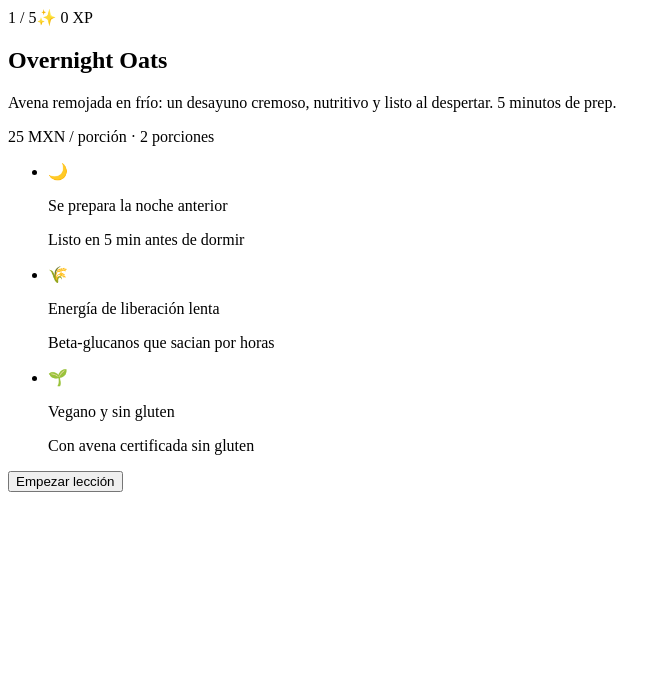
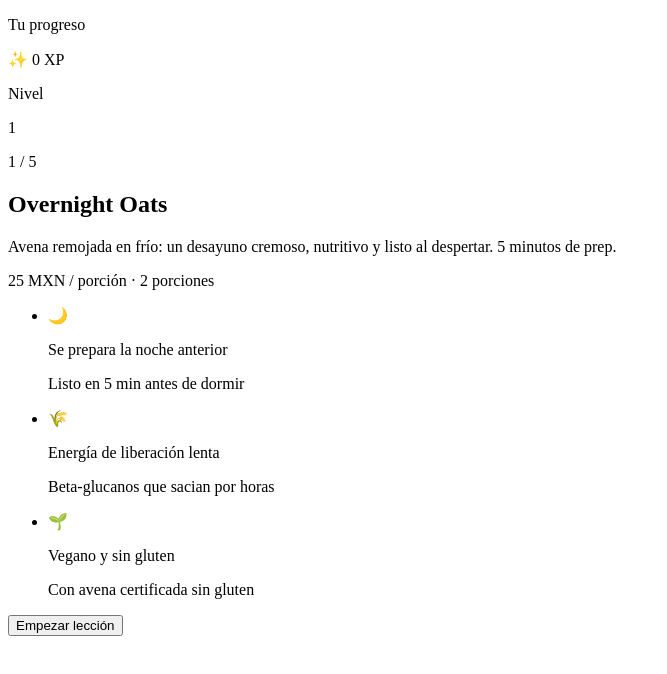
Before and after one commit to lpiedras4/cookingo-demo, a React (Vite) app in the folder my-app/: page / in a window 1280 px wide. Shown: the top 674 px of the page, without its empty margins (0-667 px from the left). Built offline with nearby package versions, Linux system fonts and the light colour scheme; the HTML template or start-up script is replaced by a standard one.

Commit message:
Se agregarón custom hooks con useEffect y useState y se persisten datos en localStorage automaticamente

```diff
--- a/my-app/src/App.jsx
+++ b/my-app/src/App.jsx
@@ -1,13 +1,40 @@
 import React from "react";
 import { getLesson } from "./data/lessons";
 import LessonFlow from "./components/lesson/LessonFlow";
-
+import { useProgress } from "./hooks/useProgress";
 
 const App = () => {
   const lesson = getLesson("overnight-oats");
+  const {xp, addXp} = useProgress();
   return (
    <main className="mx-auto min-h-screen max-w-md bg-cream px-5 py-6">
-   <LessonFlow lesson ={lesson}/>
+
+      {/* Header con XP total del usuario */}
+      <header className="mb-6 rounded-2xl bg-white p-4 shadow-sm">
+        <div className="flex items-center justify-between">
+          <div>
+            <p className="text-xs uppercase tracking-wide text-stone-400">Tu progreso</p>
+            <p className="font-display text-2xl font-bold text-forest">
+              ✨ {xp} XP
+            </p>
+          </div>
+          <div className="text-right">
+            <p className="text-xs text-stone-400">Nivel</p>
+            <p className="font-display text-2xl font-bold text-amber">
+              {Math.floor(xp / 100) + 1}
+            </p>
+          </div>
+        </div>
+        {/* Barra de nivel: cada 100 XP es un nivel */}
+        <div className="mt-2 h-2 rounded-full bg-stone-100">
+          <div
+            className="h-full rounded-full bg-amber transition-all duration-500"
+            style={{ width: `${(xp % 100)}%` }}
+          />
+        </div>
+      </header>
+
+      <LessonFlow lesson={lesson} onEarnXp={addXp} />
     </main>
   );
 };
--- a/my-app/src/components/lesson/LessonFlow.jsx
+++ b/my-app/src/components/lesson/LessonFlow.jsx
@@ -6,17 +6,36 @@ import { TOTAL_SCREENS } from "../../data/lessons";
 /*
 Orquesta el flujo de 5 pantallas de una lección
 Este componente sabe en qué paso estamos
-@param  {{ lesson: import("../../data/lessons").Lesson }} props
-*/
+/**
+ * @param {{
+ *   lesson: import("../../data/lessons").Lesson,
+ *   onEarnXp: (points: number) => void  //  callback para reportar XP ganado
+ * }} props
+ */
 
-const LessonFlow = ({ lesson }) => {
+const XP_PER_SCREEN = { // XP otorgado por pantalla
+  1:0,    // Bienvenida: sin XP
+  2: 15,  // Ingredientes: 15 XP por completar la compra
+  3: 10,  // Prep: 10 XP por ordenar correctamente
+  4: 40,  // Cocina: 40 XP de los quizzes (suma de todos los pasos)
+  5: 10,  // Resultados: 10 XP bonus por completar
+
+};
+
+
+const LessonFlow = ({ lesson, onEarnXp }) => {
   const [step, setStep] = useState(1);
-  const [xp, setXP] = useState(0);
+
   const next = () => {
-    setStep((s) =>  Math.min(TOTAL_SCREENS, s + 1));
-    setXP((currXP) => currXP + 10);
+    const nextStep = Math.min(TOTAL_SCREENS, step + 1);
+    setStep(nextStep);
+    //otorga el XP correspondiente a la pantalla que se acaba de avanzar.
+    const xpEarned = XP_PER_SCREEN[nextStep] || 0;
+    if (xpEarned > 0){
+      onEarnXp(xpEarned);
+    }
+  };
 
-  };
 
   const prev = () => setStep((s) => Math.max(1, s - 1));
 
@@ -34,9 +53,7 @@ const LessonFlow = ({ lesson }) => {
           {step} / {TOTAL_SCREENS}
         </span>
 
-        <span className="text-xs font-semibold text-amber-dark tabular-nums">
-          ✨ {xp} XP
-        </span>
+
       </div>
 
       {/**Una sola pantalla visible a la vez */}
@@ -72,10 +89,10 @@ const LessonFlow = ({ lesson }) => {
       )}
     </div>
   );
-}
+};
 
 /*Placeholder temporal - se reemplazará pantalla por pantalla */
-function PlaceholderScreen({ title, onNext, onPrev, isFirstStep = false}) {
+function PlaceholderScreen({ title, onNext, onPrev}) {
   return (
     <div className="mt-6 space-y-4 rounded-3xl border-2 border-dashed border-stone-300 p-8 text-center">
       <p className="font-display text-2xl font-bold text-stone-700">{title}</p>
@@ -86,11 +103,11 @@ function PlaceholderScreen({ title, onNext, onPrev, isFirstStep = false}) {
         {onPrev && (
           <button
             onClick={onPrev}
-            disabled={isFirstStep}
+
             className={`
               flex-1 rounded-2xl border border-stone-300 py-3 text-stone-600
               hover:bg-stone-100 transition-all
-              ${isFirstStep ? 'opacity-40 cursor-not-allowed' : ''}
+
             `}
           >
             ← Atrás
--- /dev/null
+++ b/my-app/src/hooks/useProgress.js
@@ -0,0 +1,40 @@
+import { useState, useEffect } from "react";
+/* Custom hook que guarda el xp del usuario en localStorage y persiste en cada recarga de página*/
+const STORAGE_KEY = "cookingo-progress";
+
+/**
+ * Hook personalizado para gestionar el progreso del usuario (XP, badges, lecciones completadas).
+ * Persiste en localStorage automáticamente.
+ * @returns {{ xp: number, addXp: (points: number) => void }}
+ */
+
+export function useProgress() {
+  const [xp, setXp] = useState(() => {
+    try{
+      const saved = localStorage.getItem(STORAGE_KEY);
+      if (saved) {
+        const data = JSON.parse(saved);
+        return data.xp || 0;
+      }
+    }catch (error){
+      console.warn("No se pudo leer localStorage: ", error);
+    }
+    return 0;
+  });
+
+// useEffect: cada vez que `xp` cambia, guarda en localStorage
+useEffect(()=> {
+  try{
+const data = {xp}; //Por ahora, solo se guarda el xp, en versiones futuras, badges, lecciones completadas.
+localStorage.setItem(STORAGE_KEY, JSON.stringify(data));
+  }catch(error){
+    console.warn("No se pudo guardar en localStorage: " , error)
+  }
+}, [xp]);
+
+const addXp = (points) =>{
+  setXp((current) => current + points);
+}
+
+return {xp, addXp};
+}
```
